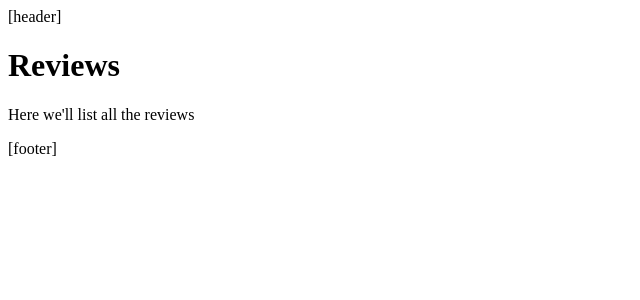
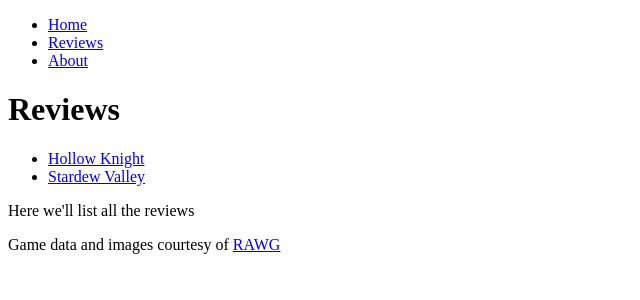
Before and after one commit to mike242424/next-reviews, a Next.js app: page /reviews in a window 1280 px wide. Shown: the top 300 px of the page, without its empty margins (0-640 px from the left). Built offline with nearby package versions, Linux system fonts and the light colour scheme.

Commit message:
implemented navbar routing

```diff
--- a/app/layout.tsx
+++ b/app/layout.tsx
@@ -1,4 +1,5 @@
 import type { ReactNode } from 'react';
+import Link from 'next/link';
 
 interface LayoutProps {
   children: ReactNode;
@@ -8,9 +9,28 @@
   return (
     <html lang="en">
       <body>
-        <header>[header]</header>
+        <header>
+          <nav>
+            <ul>
+              <li>
+                <Link href="/">Home</Link>
+              </li>
+              <li>
+                <Link href="/reviews">Reviews</Link>
+              </li>
+              <li>
+                <Link href="/about">About</Link>
+              </li>
+            </ul>
+          </nav>
+        </header>
         <main>{children}</main>
-        <footer>[footer]</footer>
+        <footer>
+          Game data and images courtesy of{' '}
+          <a href="https://rawg.io/" target="_blank">
+            RAWG
+          </a>
+        </footer>
       </body>
     </html>
   );
--- a/app/page.tsx
+++ b/app/page.tsx
@@ -10,7 +10,7 @@
   return (
     <>
       <h1>Indie Gamer</h1>
-      <p>Onlt the best indie games, reviewed for you</p>
+      <p>Only the best indie games, reviewed for you</p>
     </>
   );
 }
--- a/app/reviews/page.tsx
+++ b/app/reviews/page.tsx
@@ -1,7 +1,17 @@
+import Link from 'next/link';
+
 export default function ReviewsPage() {
   return (
     <>
       <h1>Reviews</h1>
+      <ul>
+        <li>
+          <Link href="/reviews/hollow-knight">Hollow Knight</Link>
+        </li>
+        <li>
+          <Link href="/reviews/stardew-valley">Stardew Valley</Link>
+        </li>
+      </ul>
       <p>Here we'll list all the reviews</p>
     </>
   );
```
